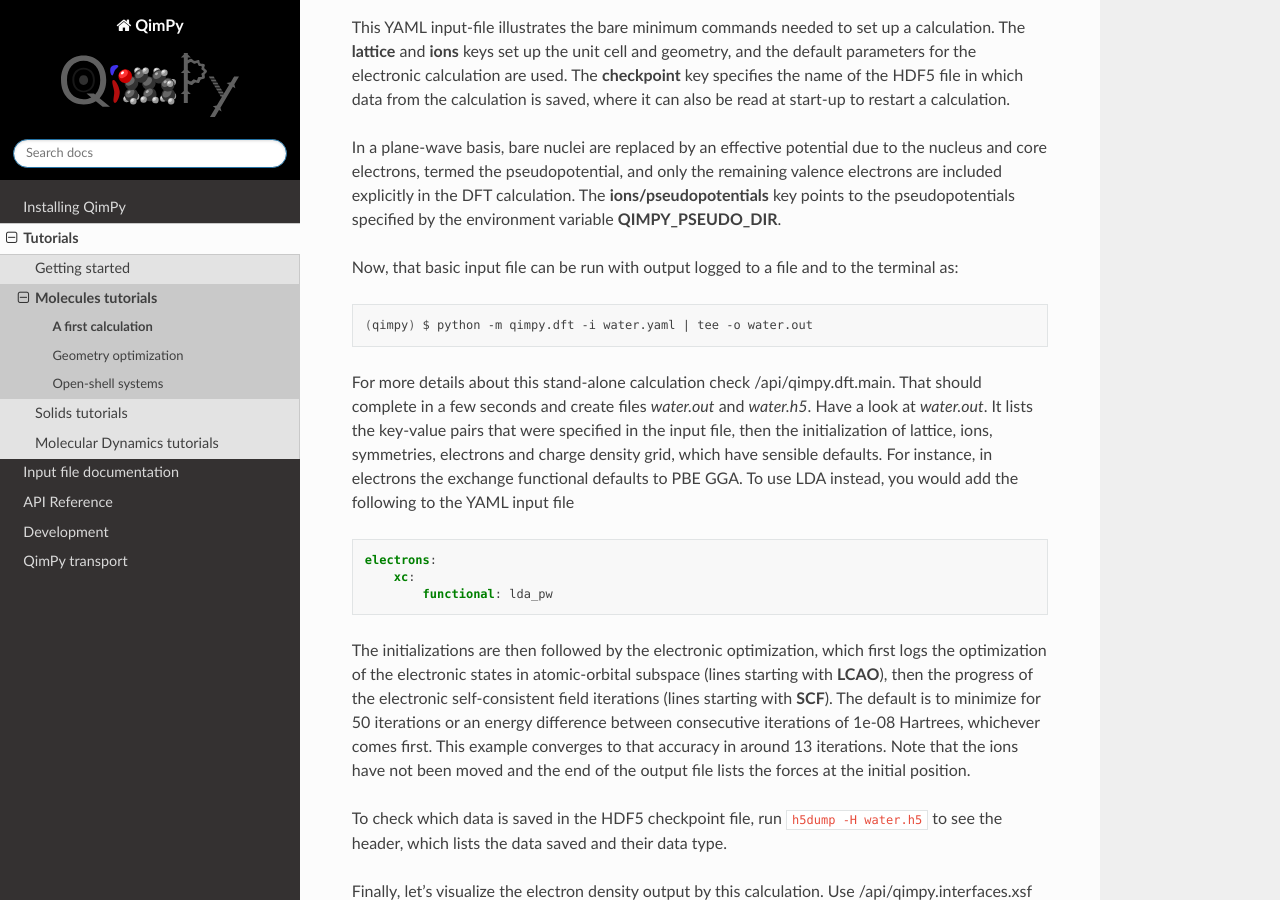
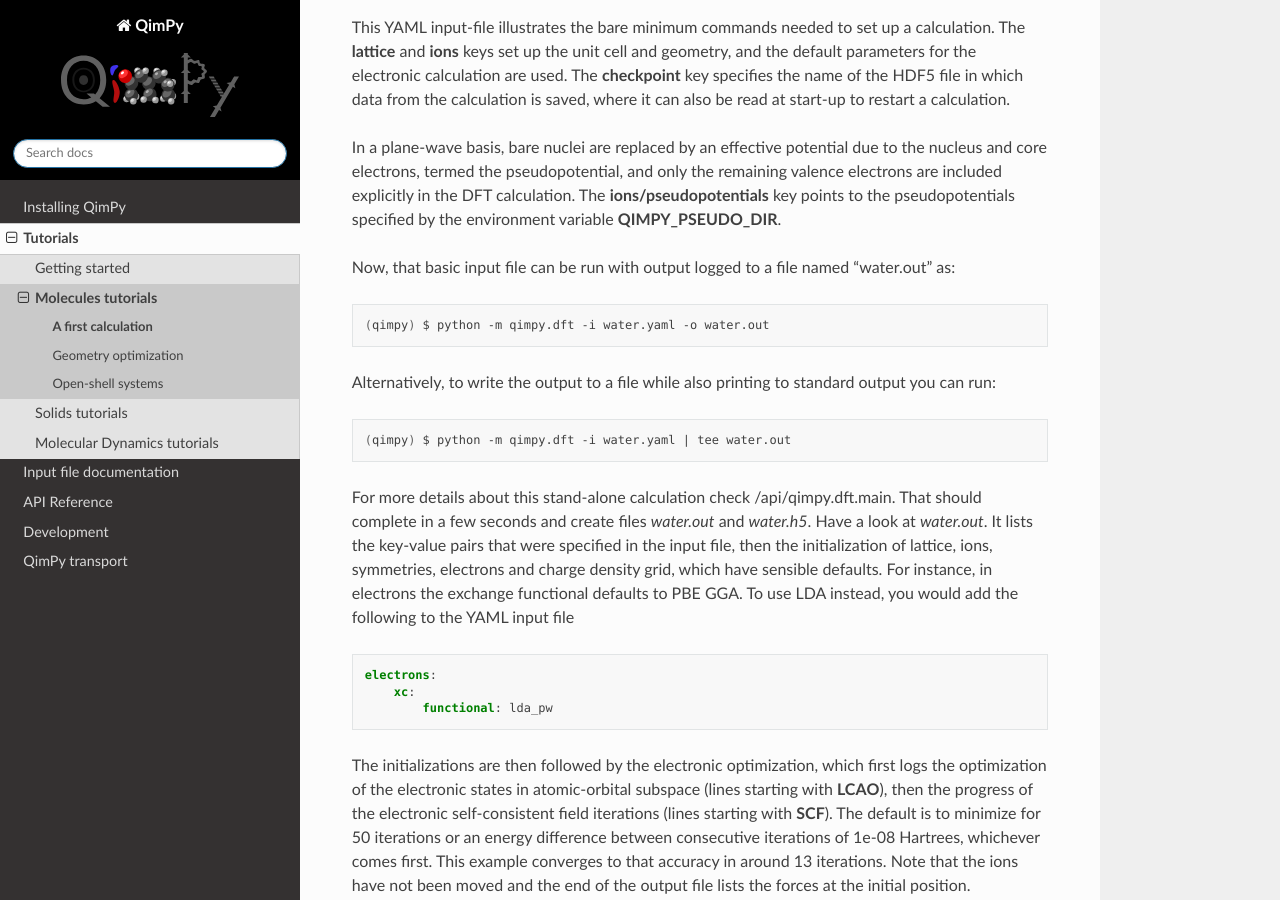
Before and after one commit to shankar1729/qimpy, a Sphinx documentation site: the page built from docs/source/tutorials/molecules/firstcalc.rst, in a window 1280 px wide and 900 px high, scrolled down 1106 px. Built offline with Sphinx 7.4.7 and the Read the Docs theme 2.0.0, drawn with Linux system fonts in a browser that asks for light colours.

Commit message:
Corrected usage of "-o" and "| tee" in first-calculation and geometry-optimization tutorials

```diff
--- a/docs/source/tutorials/molecules/firstcalc.rst
+++ b/docs/source/tutorials/molecules/firstcalc.rst
@@ -48,11 +48,17 @@ and only the remaining valence electrons are included explicitly in the DFT calc
 The **ions/pseudopotentials** key points to the pseudopotentials specified by
 the environment variable **QIMPY_PSEUDO_DIR**.
 
-Now, that basic input file can be run with output logged to a file and to the terminal as:
+Now, that basic input file can be run with output logged to a file named "water.out" as:
 
 .. code-block:: bash
 
-    (qimpy) $ python -m qimpy.dft -i water.yaml | tee -o water.out
+    (qimpy) $ python -m qimpy.dft -i water.yaml -o water.out
+
+Alternatively, to write the output to a file while also printing to standard output you can run:
+
+.. code-block:: bash
+
+    (qimpy) $ python -m qimpy.dft -i water.yaml | tee water.out
 
 For more details about this stand-alone calculation check :doc:`/api/qimpy.dft.main`. That should complete in a few
 seconds and create files `water.out` and `water.h5`.
```
Also changed, not shown: docs/source/tutorials/molecules/geometryopt.rst (+9 -2 lines).
